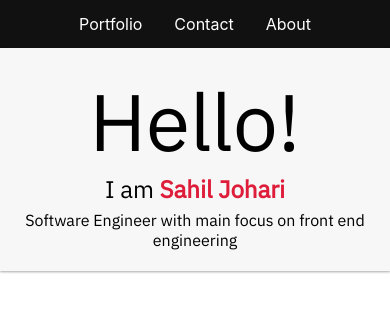
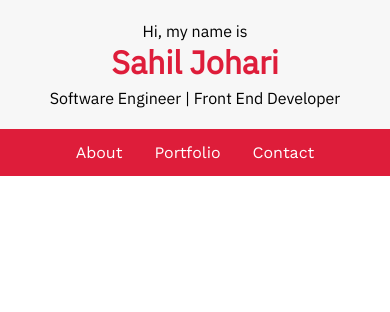
Before and after one commit to sahiljohari/portfolio-website, a React (Create React App) app: page / in a window 390 px wide. Shown: the top 312 px of the page. Built offline with nearby package versions, Linux system fonts and the light colour scheme.

Commit message:
Added placeholder for external links

```diff
--- a/src/App.js
+++ b/src/App.js
@@ -6,8 +6,8 @@ import './App.css';
 function App() {
   return (
     <div className="App">
+      <IntroSection />
       <HeaderNav />
-      <IntroSection />
     </div>
   );
 }
--- a/src/components/HeaderNav/HeaderNav.js
+++ b/src/components/HeaderNav/HeaderNav.js
@@ -5,11 +5,16 @@ import './style.css';
 const HeaderNav = () => {
     return (
         <div className="navbar">
-            {
-                content.navItems.map((nav, i) => (
-                    <div key={i}><a href="/">{nav}</a></div>
-                ))
-            }
+            <div className="navItems">
+                {
+                    content.navItems.map((nav, i) => (
+                        <div key={i}><a href="/">{nav}</a></div>
+                    ))
+                }
+            </div>
+            <div className="links">
+                [placeholder for links]
+            </div>
         </div>
     );
 };
--- a/src/components/HeaderNav/content.js
+++ b/src/components/HeaderNav/content.js
@@ -1,8 +1,8 @@
 export const content = {
 navItems:
-    [
-        "Portfolio",
-        "Contact",
-        "About"
-    ]
+        [
+            "About",
+            "Portfolio",
+            "Contact"
+        ]
 };
--- a/src/components/HeaderNav/style.css
+++ b/src/components/HeaderNav/style.css
@@ -1,20 +1,22 @@
+@import url("https://fonts.googleapis.com/css?family=Work+Sans&display=swap");
 .navbar {
   display: flex;
   flex-direction: row;
-  place-content: center;
+  place-content: space-between;
+  font-family: "Work Sans", sans-serif;
   list-style-type: none;
   margin: 0;
   padding: 0;
   overflow: hidden;
-  background-color: #111;
+  background-color: #de1d3a;
 }
 
-.navbar div {
+.navbar .navItems div {
   float: left;
   position: relative;
 }
 
-.navbar div a {
+.navbar .navItems div a {
   display: block;
   color: #fff;
   text-align: center;
@@ -22,7 +24,7 @@
   text-decoration: none;
 }
 
-.navbar div a::before {
+.navbar .navItems div a::before {
   content: "";
   display: block;
   position: absolute;
@@ -34,15 +36,16 @@
   transition: all ease-in-out 250ms;
 }
 
-.navbar div a:hover::before {
+.navbar .navItems div a:hover::before {
   width: 100%;
 }
 
-.active {
-  background-color: #c06014;
-  color: #fff;
+@media screen and (max-width: 600px) {
+  .navbar {
+    place-content: center;
+  }
+
+  .links {
+    display: none;
+  }
 }
-
-.active:hover {
-  color: #fff !important;
-}
--- a/src/components/IntroSection/content.js
+++ b/src/components/IntroSection/content.js
@@ -1,6 +1,6 @@
 export const content = {
-    greeting: "Hello!",
-    introText: "I am",
+    greeting: "Hi, my name is",
+    introText: "",
     name: "Sahil Johari",
-    description: "Software Engineer with main focus on front end engineering"
+    description: "Software Engineer | Front End Developer"
 };
--- a/src/components/IntroSection/style.css
+++ b/src/components/IntroSection/style.css
@@ -9,7 +9,6 @@
   text-align: center;
   font-family: "IBM Plex Sans", sans-serif;
   background-color: #f7f7f7;
-  box-shadow: 0 1px 3px rgba(0, 0, 0, 0.12), 0 1px 2px rgba(0, 0, 0, 0.24);
   transition: all 0.3s cubic-bezier(0.25, 0.8, 0.25, 1);
 }
 
@@ -20,11 +19,11 @@
 }
 
 .greeting {
-  font-size: 5rem;
+  font-size: 2rem;
 }
 
 .intro-text {
-  font-size: 1.5rem;
+  font-size: 4rem;
 }
 
 .intro-text span {
@@ -34,4 +33,15 @@
 
 .intro-description {
   margin: 5px;
+  font-size: 1rem;
 }
+
+@media screen and (max-width: 600px) {
+  .greeting {
+    font-size: 1rem;
+  }
+
+  .intro-text {
+    font-size: 2rem;
+  }
+}
```
